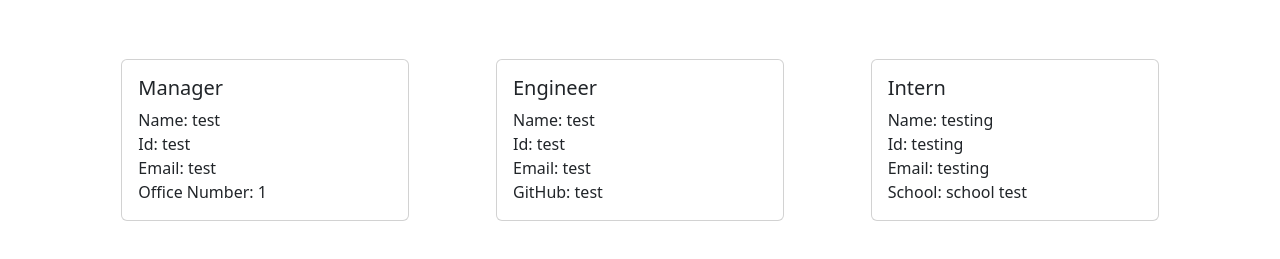
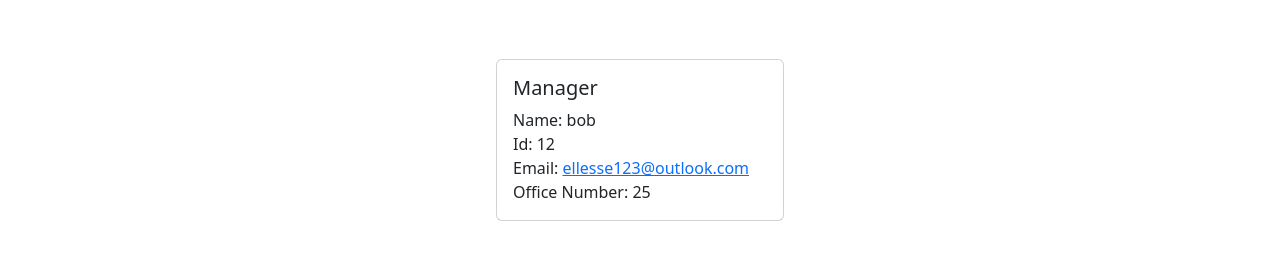
Before and after one commit to ellessed/TeamProfileGeneratorOOP, a website: page src/dist/team-profile.html in a window 1280 px wide. Shown: the part 53-312 px from the top of the page. Drawn offline with nearby package versions, Linux system fonts and the light colour scheme.

Commit message:
created href tag for email

```diff
--- a/src/dist/team-profile.html
+++ b/src/dist/team-profile.html
@@ -23,30 +23,10 @@
     <div class="card-body">
       <h5 class="card-title">Manager</h5>
 
-      <div class="card-text">Name: <span> test </span></div>
-      <div class="card-text">Id: <span> test </span></div>
-      <div class="card-text">Email: <span> test </span></div>
-      <div class="card-text">Office Number: <span> 1 </span></div>
-    </div>
-  </div>
-  <div class="card m-2" style="width: 18rem">
-    <div class="card-body">
-      <h5 class="card-title">Engineer</h5>
-
-      <div class="card-text">Name: <span> test </span></div>
-      <div class="card-text">Id: <span> test </span></div>
-      <div class="card-text">Email: <span> test </span></div>
-      <div class="card-text">GitHub: <span> test </span></div>
-    </div>
-  </div>
-  <div class="card m-2" style="width: 18rem">
-    <div class="card-body">
-      <h5 class="card-title">Intern</h5>
-
-      <div class="card-text">Name: <span> testing </span></div>
-      <div class="card-text">Id: <span> testing </span></div>
-      <div class="card-text">Email: <span> testing </span></div>
-      <div class="card-text">School: <span> school test </span></div>
+      <div class="card-text">Name: <span> bob </span></div>
+      <div class="card-text">Id: <span> 12 </span></div>
+      <div class="card-text">Email: <a href="mailto:ellesse123@outlook.com">ellesse123@outlook.com</a></div>
+      <div class="card-text">Office Number: <span> 25 </span></div>
     </div>
   </div>
         </div>
```
